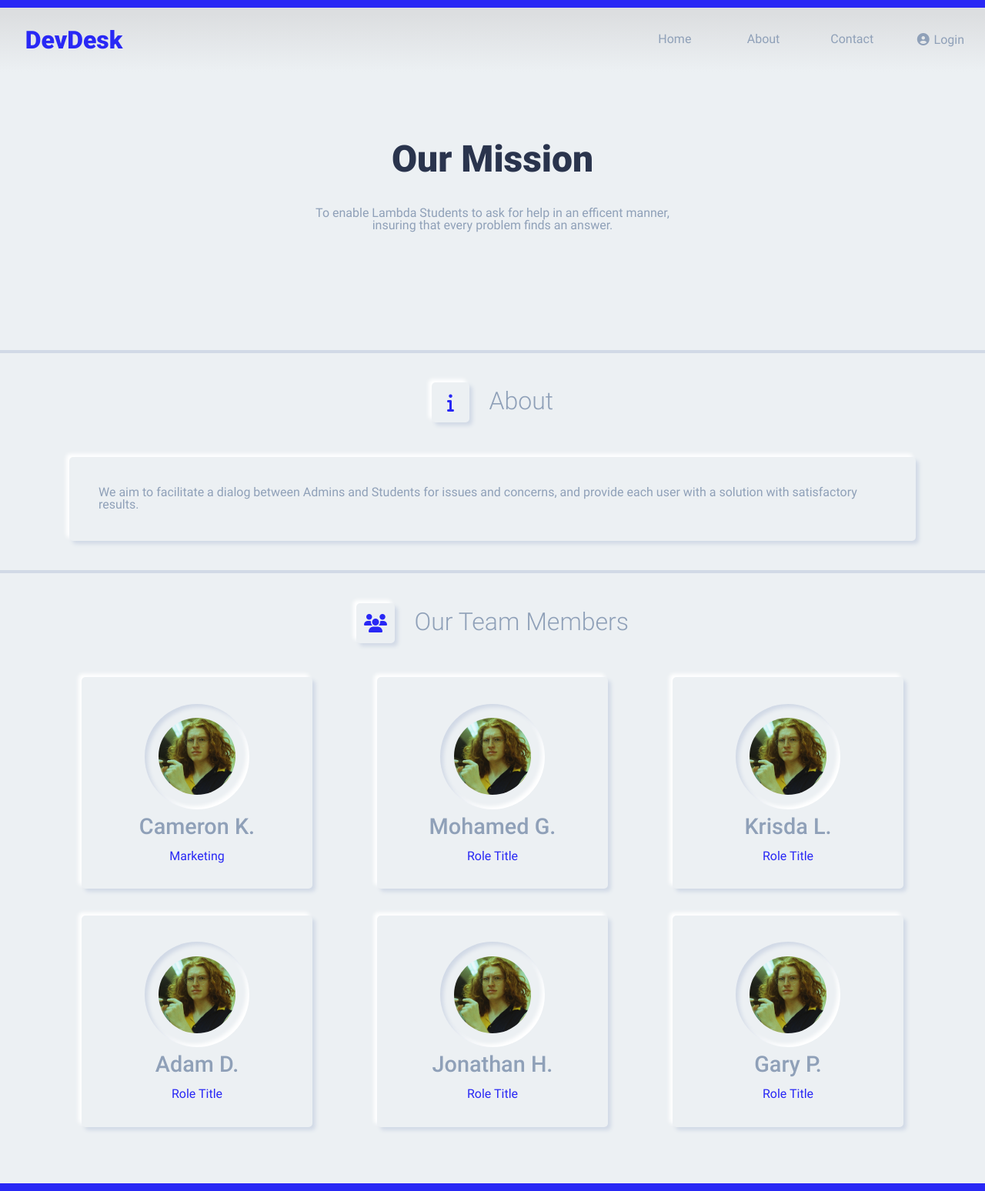
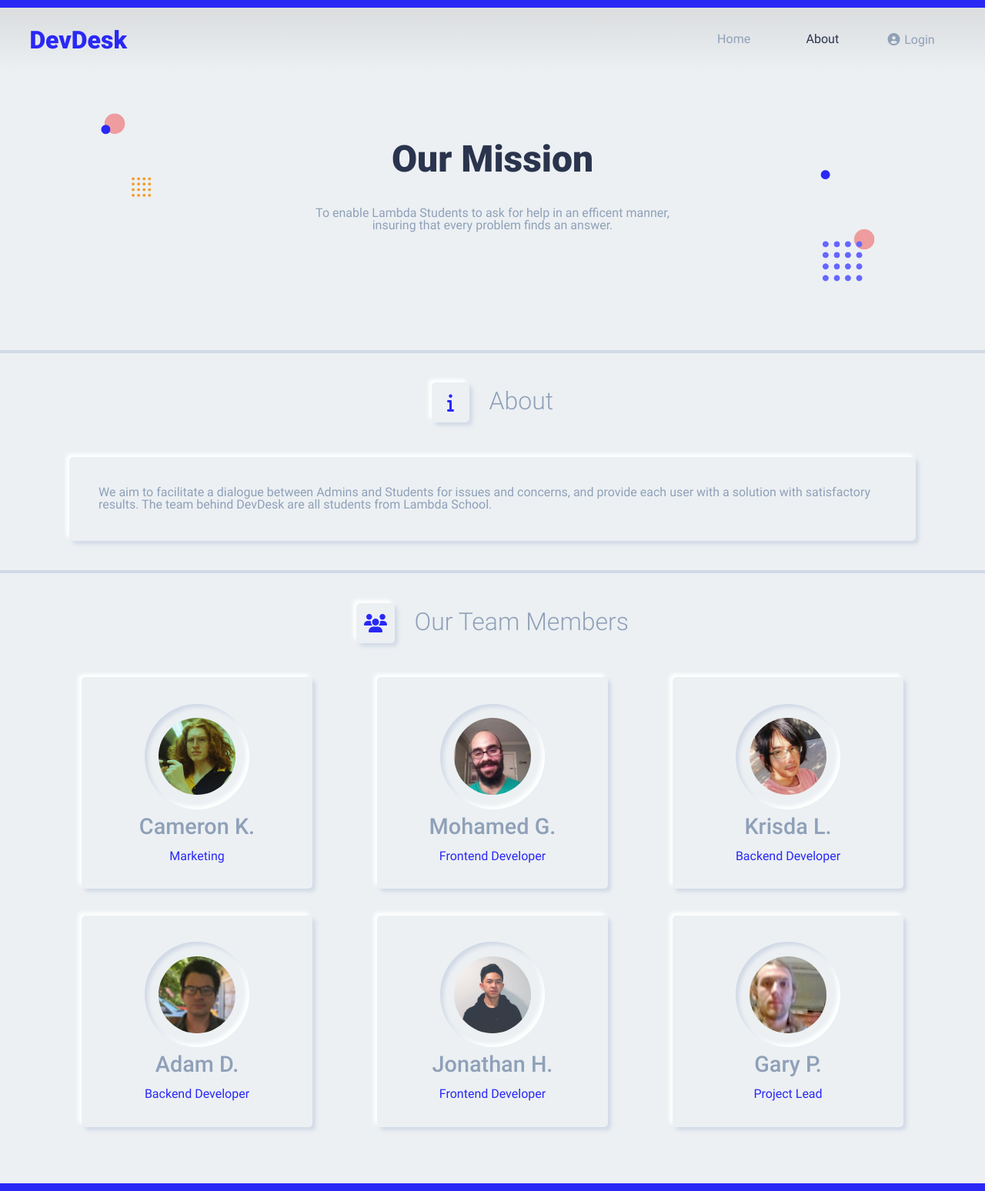
Before and after one commit to buildweek-dev-desk-queue-2/marketing, a plain HTML site: page about.html in a window 1280 px wide. Shown: the whole page at 77% size. Drawn offline with Linux system fonts and the light colour scheme.

Commit message:
Finished about.html

```diff
--- a/about.html
+++ b/about.html
@@ -13,10 +13,9 @@
         <header>
             <h1>DevDesk</h1>
             <nav>
-                <a href="#">Home</a>
-                <a href="about.html">About</a>
-                <a href="#">Contact</a>
-                <a href="#"><i class="fas fa-user-circle"></i>Login</a>
+                <a href="index.html" class="nav-link">Home</a>
+                <a href="about.html" class="current-location">About</a>
+                <a href="#" class="nav-link"><i class="fas fa-user-circle"></i>Login</a>
             </nav>
         </header>
         <section id="mission-statement">
@@ -28,7 +27,9 @@
         <section id="about-section">
             <div class="about-container">
                 <h2><i class="fas fa-info"></i>About</h2>
-                <p>We aim to facilitate a dialog between Admins and Students for issues and concerns, and provide each user with a solution with satisfactory results.</p>
+                <p>We aim to facilitate a dialogue between Admins and Students for issues and concerns, and provide each user with a solution with satisfactory results.
+                    The team behind DevDesk are all students from Lambda School.
+                </p>
             </div>
         </section>
         <section id="members-section">
@@ -46,52 +47,50 @@
                 <div class="member-card">
                     <div class="photo-container">
                         <div class="photo-crop">
-                            <img src="image/members/member-cameronk.png" class="profile-pic">
+                            <img src="image/members/member-mohamedg.png" class="profile-pic">
                         </div>
                     </div>
                     <h3>Mohamed G.</h3>
-                    <p>Role Title</p>
+                    <p>Frontend Developer</p>
                 </div>
                 <div class="member-card">
                     <div class="photo-container">
                         <div class="photo-crop">
-                            <img src="image/members/member-cameronk.png" class="profile-pic">
+                            <img src="image/members/member-krisdal.png" class="profile-pic">
                         </div>
                     </div>
                     <h3>Krisda L.</h3>
-                    <p>Role Title</p>
+                    <p>Backend Developer</p>
                 </div>
                 <div class="member-card">
                     <div class="photo-container">
                         <div class="photo-crop">
-                            <img src="image/members/member-cameronk.png" class="profile-pic">
+                            <img src="image/members/member-adamd.jpg" class="profile-pic">
                         </div>
                     </div>
                     <h3>Adam D.</h3>
-                    <p>Role Title</p>
+                    <p>Backend Developer</p>
                 </div>
                 <div class="member-card">
                     <div class="photo-container">
                         <div class="photo-crop">
-                            <img src="image/members/member-cameronk.png" class="profile-pic">
+                            <img src="image/members/member-jonathanh.jpg" class="profile-pic">
                         </div>
                     </div>
                     <h3>Jonathan H.</h3>
-                    <p>Role Title</p>
+                    <p>Frontend Developer</p>
                 </div>
                 <div class="member-card">
                     <div class="photo-container">
                         <div class="photo-crop">
-                            <img src="image/members/member-cameronk.png" class="profile-pic">
+                            <img src="image/members/member-garyp.jpg" class="profile-pic">
                         </div>
                     </div>
                     <h3>Gary P.</h3>
-                    <p>Role Title</p>
+                    <p>Project Lead</p>
                 </div>
             </div>
         </section>
-        <footer>
-
-        </footer>
+        <footer></footer>
     </body>
 </html>
--- a/less/about-page-content.less
+++ b/less/about-page-content.less
@@ -1,7 +1,14 @@
 #mission-statement {
+    background-image: url("../image/background-fodder-3.png"), url("../image/background-fodder-4.png");
+    background-size: 100px;
+    background-position: 10% 15%, 90% 60%;
+    background-repeat: no-repeat;
     background-color: @bg-color;
     padding: 7% 0;
 
+    @media @mobile {
+        background-image: url();
+    }
     .intro-container {
         width: 100%;
         text-align: center;
@@ -44,7 +51,7 @@
             font-weight: 300;
             text-align: center;
             i {
-                // Block
+                 // Block
                 border-radius: 5px;
                 padding: 14px 20px;
                 margin-right: 2%;
@@ -109,6 +116,14 @@
             align-items: center;
             .neo-shadow();
 
+            @media @tablet {
+                width: 40%;
+            }
+
+            @media @mobile {
+                width: 80%;
+            }
+
             .photo-container{
                 padding: 8%;
                 border-radius: 50%;
--- a/less/landing-page-content.less
+++ b/less/landing-page-content.less
@@ -9,6 +9,10 @@
 
     display: flex;
     align-items: center;
+
+    @media @mobile {
+        background-image: url();
+    }
 
     .intro-container{
         width: 100%;
--- a/less/navigation.less
+++ b/less/navigation.less
@@ -12,18 +12,28 @@ header {
     }
 
     h1 {
+        margin-left: 3%;
         font-size: 2rem;
         font-weight: 900;
-        width: 15%;
         text-align: center;
         color: @main-accent;
     }
 
     nav {
+        margin-right: 3%;
         width: 60%;
         display: flex;
         justify-content: flex-end;
 
+        @media @tablet {
+            width: 70%;
+            justify-content: space-around;
+        }
+
+        @media @mobile {
+            width: 90%;
+            margin-top: 5%;
+        }
         a {
             text-align: center;
             font-size: 1rem;
@@ -32,15 +42,29 @@ header {
             text-decoration: none;
             transition: 0.5s;
 
+            @media @tablet{
+                width: 20%;
+            }
+
             &:hover {
                 transition: 0.5s;
                 color: @main-accent;
-                text-shadow: 0px 3px 4px rgb(181, 188, 199);
+                text-shadow: 0px 3px 5px rgb(181, 188, 199);
             }
 
             i {
                 margin-right: 5%;
             }
         }
+
+        .current-location{
+            color: @text-color-heading;
+
+            &:hover { // Disable hover of anchor link
+                transition: 0.5s;
+                color: @text-color-heading;
+                text-shadow: 0px 3px 5px rgb(181, 188, 199);
+            }
+        }
     }
 }
--- a/less/variables.less
+++ b/less/variables.less
@@ -4,10 +4,6 @@
 
 // Fonts
 @font-roboto: 'Roboto', sans-serif;
-
-// Old Colors
-@lambda-red: #ec3944;
-@text-color-dark: #333;
 
 // Colors
 @main-accent: #2928F5;
```
Also changed, not shown: index.html (+8 -11 lines), css/about.css, image/background-fodder-3.png (added), image/background-fodder-4.png (added), image/members/member-adamd.jpg (added), image/members/member-garyp.jpg (added), image/members/member-jonathanh.jpg (added), image/members/member-krisdal.png (added), image/members/member-mohamedg.png (added).
